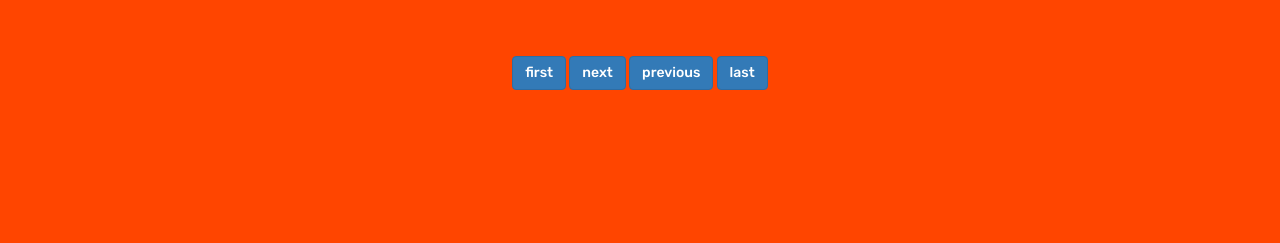
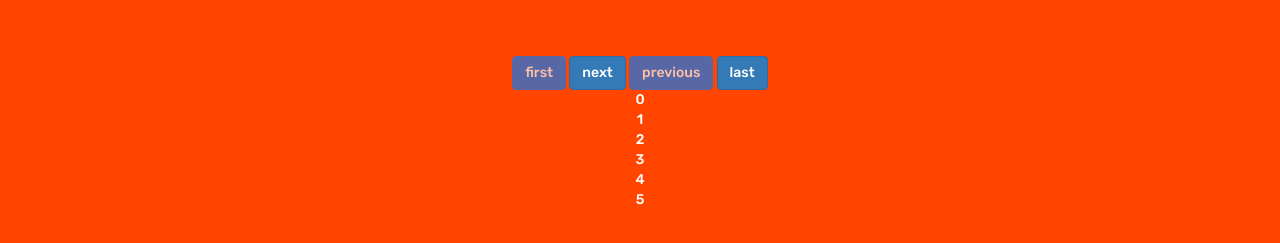
Before and after one commit to bongoja/pokedex_nodejs_pokeapi, a website: page index.html in a window 1280 px wide. Shown: the part 205-448 px from the top of the page. Drawn offline with nearby package versions, Linux system fonts and the light colour scheme; no server answers.

Commit message:
paginacja test

```diff
--- a/index.html
+++ b/index.html
@@ -40,6 +40,6 @@
      <input type="button" class="btn btn-primary"  id="last" onclick="lastPage()" value="last" />
      <div id="list"></div>
    </div>
-    <script src="poke.js"></script>
+    <script src="pagination.js"></script>
   </body>
 </html>
--- a/pagination.js
+++ b/pagination.js
@@ -1,42 +1,54 @@
 
+    var list = new Array();
+    var pageList = new Array();
+    var currentPage = 1;
+    var numberPerPage = 6;
+    var numberOfPages = 0;
 
-function load(){
-    makeList();
+function makeList() {
+    for (x = 0; x < 200; x++)
+        list.push(x);
+
     numberOfPages = getNumberOfPages();
 }
+
 function getNumberOfPages() {
-    return Math.ceil(list.length / numberPerPage);
+    return Math.ceil(150 / numberPerPage);
 }
+
 function nextPage() {
     currentPage += 1;
     loadList();
 }
+
 function previousPage() {
     currentPage -= 1;
     loadList();
 }
+
 function firstPage() {
     currentPage = 1;
     loadList();
 }
+
 function lastPage() {
     currentPage = numberOfPages;
     loadList();
 }
+
 function loadList() {
     var begin = ((currentPage - 1) * numberPerPage);
     var end = begin + numberPerPage;
 
     pageList = list.slice(begin, end);
-    drawList();    // draws out our data
-    check();         // determines the states of the pagination buttons
+    drawList();
+    check();
 }
-//wazne
+
 function drawList() {
     document.getElementById("list").innerHTML = "";
-
     for (r = 0; r < pageList.length; r++) {
-        document.getElementById("list").innerHTML += pageList[r] + "";
+        document.getElementById("list").innerHTML += pageList[r] + "<br/>";
     }
 }
 
@@ -46,3 +58,10 @@ function check() {
     document.getElementById("first").disabled = currentPage == 1 ? true : false;
     document.getElementById("last").disabled = currentPage == numberOfPages ? true : false;
 }
+
+function load() {
+    makeList();
+    loadList();
+}
+
+window.onload = load;
--- a/pokes.js
+++ b/pokes.js
@@ -18,7 +18,7 @@ const fetchPokemon = () => {
     }));
   });
 };
-
+console.log(fetchPokemon);
 const getPokemonOfType(allPokemon, inType) {
   if (inType) {
     return allPokemon.filter((row) => row.type.includes(inType));
```
